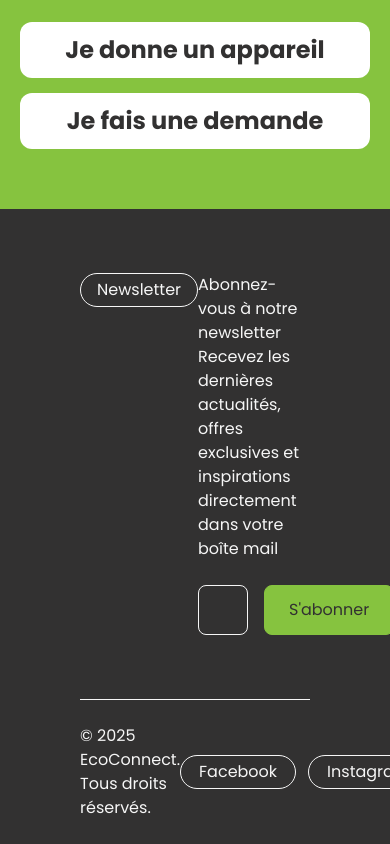
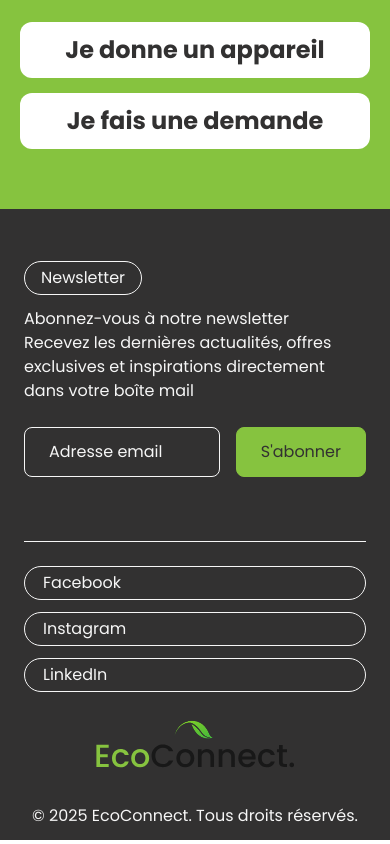
Before and after one commit to enzocosson/devlab-haut-de-seine, a React (Vite) app in the folder front-end/: page / in a window 390 px wide. Shown: the part 4624-5468 px from the top of the page. Built offline with nearby package versions, Linux system fonts and the light colour scheme.

Commit message:
feat: footer responsive

```diff
--- a/front-end/src/components/Footer/Footer.module.scss
+++ b/front-end/src/components/Footer/Footer.module.scss
@@ -96,3 +96,37 @@
     }
   }
 }
+
+@media screen and (max-width: 600px) {
+  .footer {
+    padding: 12px 24px;
+  }
+
+  .footerNewsletter {
+    flex-direction: column;
+    gap: 12px;
+    width: 100%;
+
+    .subscription {
+      width: 100% !important;
+
+      .subscriptionTitle {
+        width: 100%;
+      }
+    }
+  }
+
+  .footerSection {
+    flex-direction: column-reverse;
+    gap: 24px;
+
+    ul {
+      flex-direction: column;
+      width: 100%;
+
+      li a {
+        width: 100%;
+      }
+    }
+  }
+}
--- a/front-end/src/pages/HomePage/HomePage.module.scss
+++ b/front-end/src/pages/HomePage/HomePage.module.scss
@@ -325,10 +325,6 @@ section {
   }
 }
 
-
-
-
-
 @media screen and (max-width: 600px) {
   .cardsContainer {
     flex-direction: column;
@@ -343,6 +339,7 @@ section {
     flex-direction: column;
   }
 }
+
 @media screen and (min-width: 600px) {
   .cardsContainer {
     .card {
```
